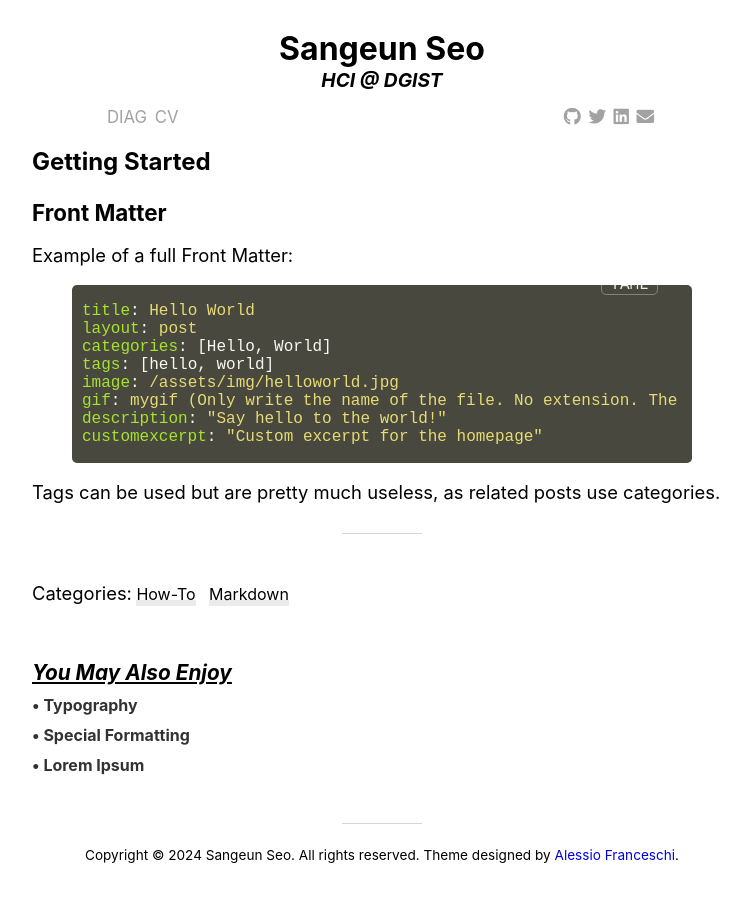
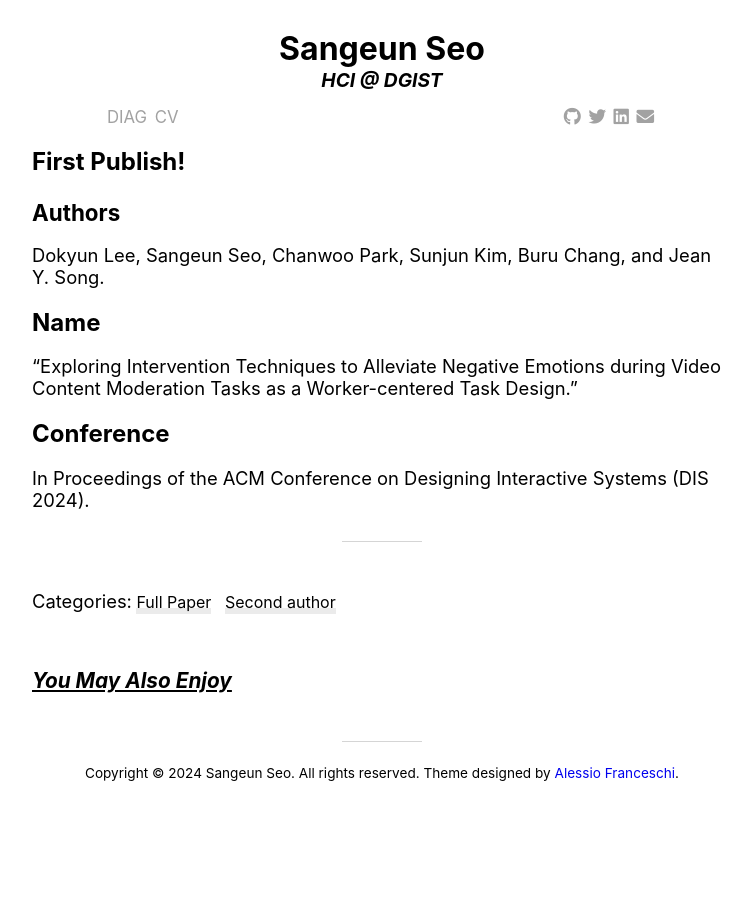
Before and after one commit to seseo98/my-homepage, a Jekyll site: the page built from _posts/2020-05-20-write-a-post.md, in a window 1280 px wide. Shown: the whole page, without its empty margins (258-1009 px from the left). Built offline with Jekyll 4.4.1, drawn with Linux system fonts in a browser that asks for light colours; nearby versions of some CDN libraries; comment, search, counter and statistics services are not loaded.

Commit message:
Update 2020-05-20-write-a-post.md

```diff
--- a/_posts/2020-05-20-write-a-post.md
+++ b/_posts/2020-05-20-write-a-post.md
@@ -1,24 +1,17 @@
 ---
-title: Getting Started
+title: First Publish!
 layout: post
-categories: [How-To, Markdown]
-image: /assets/img/airplane.jpg
-#gif: mygif
+categories: [Full Paper, Second author]
+image: /first_paper.png
 description: "Let's get this theme to work!"
-customexcerpt: "Learn how to write a post in YAMT."
+customexcerpt: "Exploring Intervention Techniques to Alleviate Negative Emotions during Video Content Moderation Tasks as a Worker-centered Task Design."
 ---
 
-### Front Matter
-Example of a full Front Matter:
-{% highlight yaml %}
-title: Hello World
-layout: post
-categories: [Hello, World]
-tags: [hello, world]
-image: /assets/img/helloworld.jpg
-gif: mygif (Only write the name of the file. No extension. The files needs to be in "/assets/gif")
-description: "Say hello to the world!"
-customexcerpt: "Custom excerpt for the homepage"
-{% endhighlight %}
+### Authors
+Dokyun Lee, Sangeun Seo, Chanwoo Park, Sunjun Kim, Buru Chang, and Jean Y. Song.
 
-Tags can be used but are pretty much useless, as related posts use categories.
+## Name
+"Exploring Intervention Techniques to Alleviate Negative Emotions during Video Content Moderation Tasks as a Worker-centered Task Design."
+
+## Conference
+In Proceedings of the ACM Conference on Designing Interactive Systems (DIS 2024).
```
